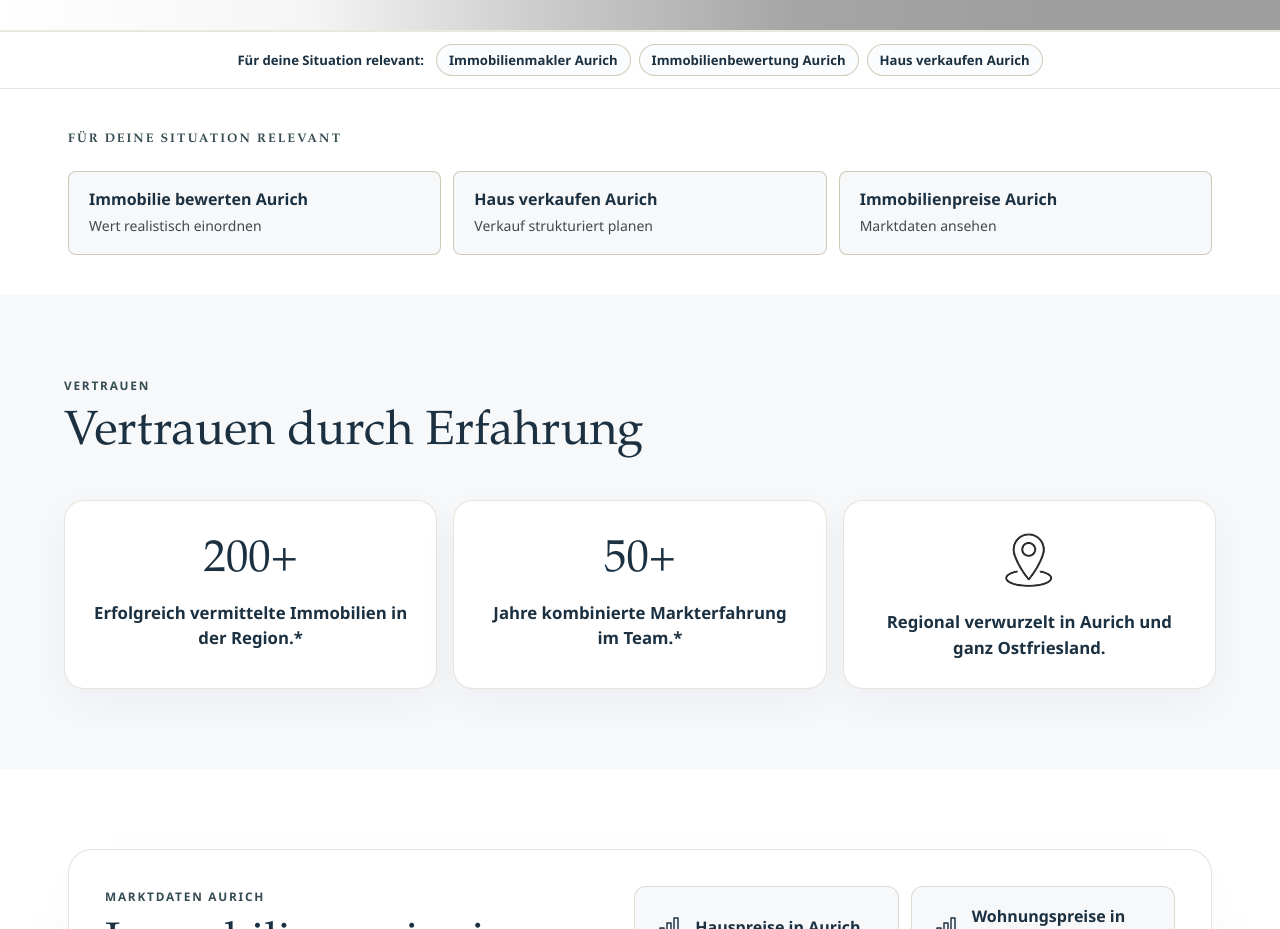
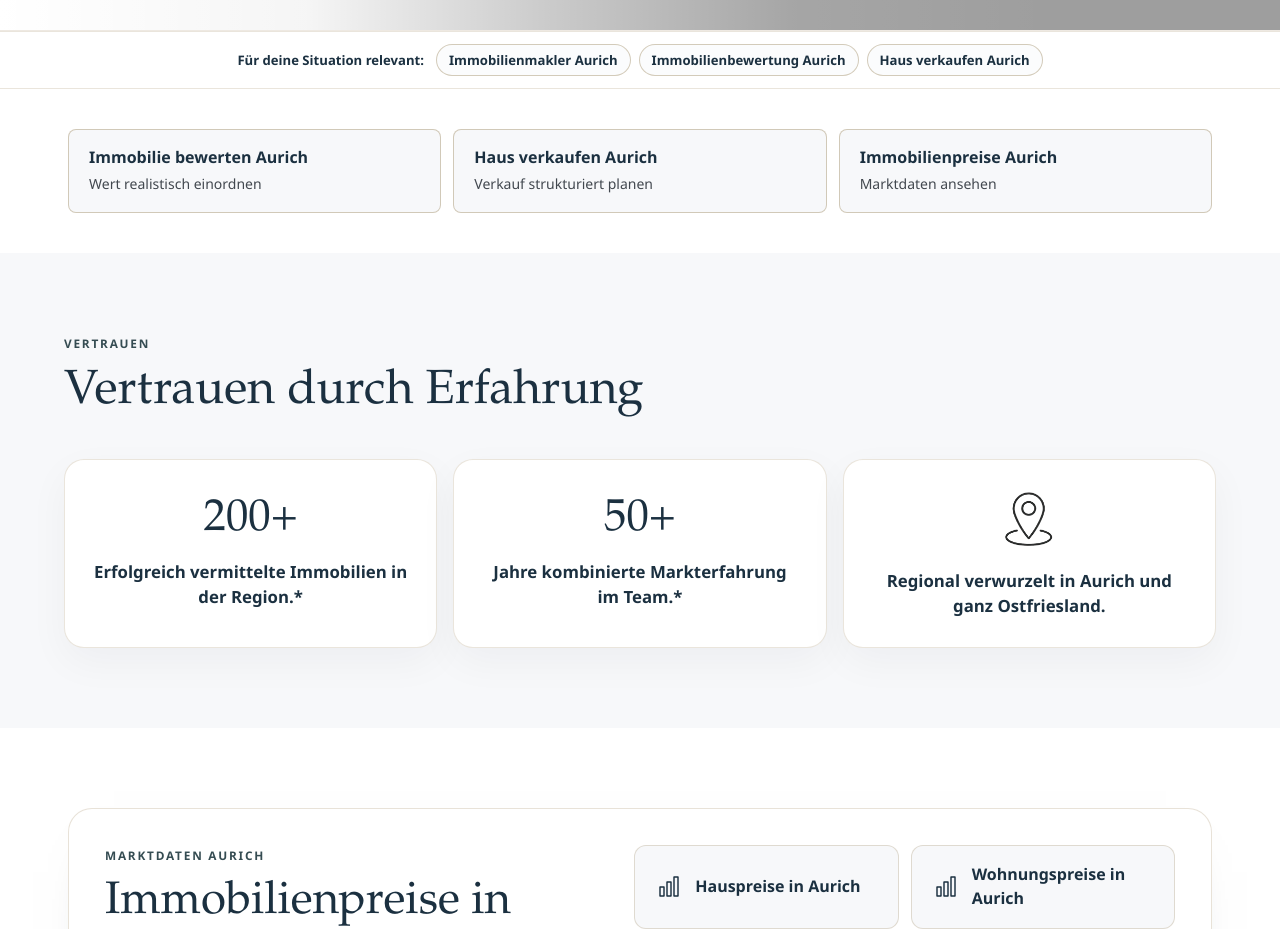
Before and after one commit to frisia-immobilien/frisia-immobilien-website, a Next.js app in the folder web/: page /immobilienmakler-aurich in a window 1280 px wide. Shown: the part 1120-2049 px from the top of the page. Built offline with nearby package versions, Linux system fonts and the light colour scheme; grey boxes are pictures that could not be loaded.

Commit message:
Remove duplicate related section heading

```diff
--- a/web/components/seo/RegionalCrossLinks.tsx
+++ b/web/components/seo/RegionalCrossLinks.tsx
@@ -151,10 +151,7 @@ export default function RegionalCrossLinks({
     return (
       <section className="bg-white py-8 md:py-10">
         <div className="mx-auto w-full max-w-[1240px] px-5 sm:px-8 lg:px-12">
-          <h2 className="text-[0.78rem] font-semibold uppercase tracking-[0.16em] text-[color:var(--color-brackish)]">
-            Für deine Situation relevant
-          </h2>
-          <div className={`mt-5 grid gap-3 sm:grid-cols-2 ${heroGridColumns}`}>
+          <div className={`grid gap-3 sm:grid-cols-2 ${heroGridColumns}`}>
             {links.map((link) => (
               <Link
                 key={link.href}
```
